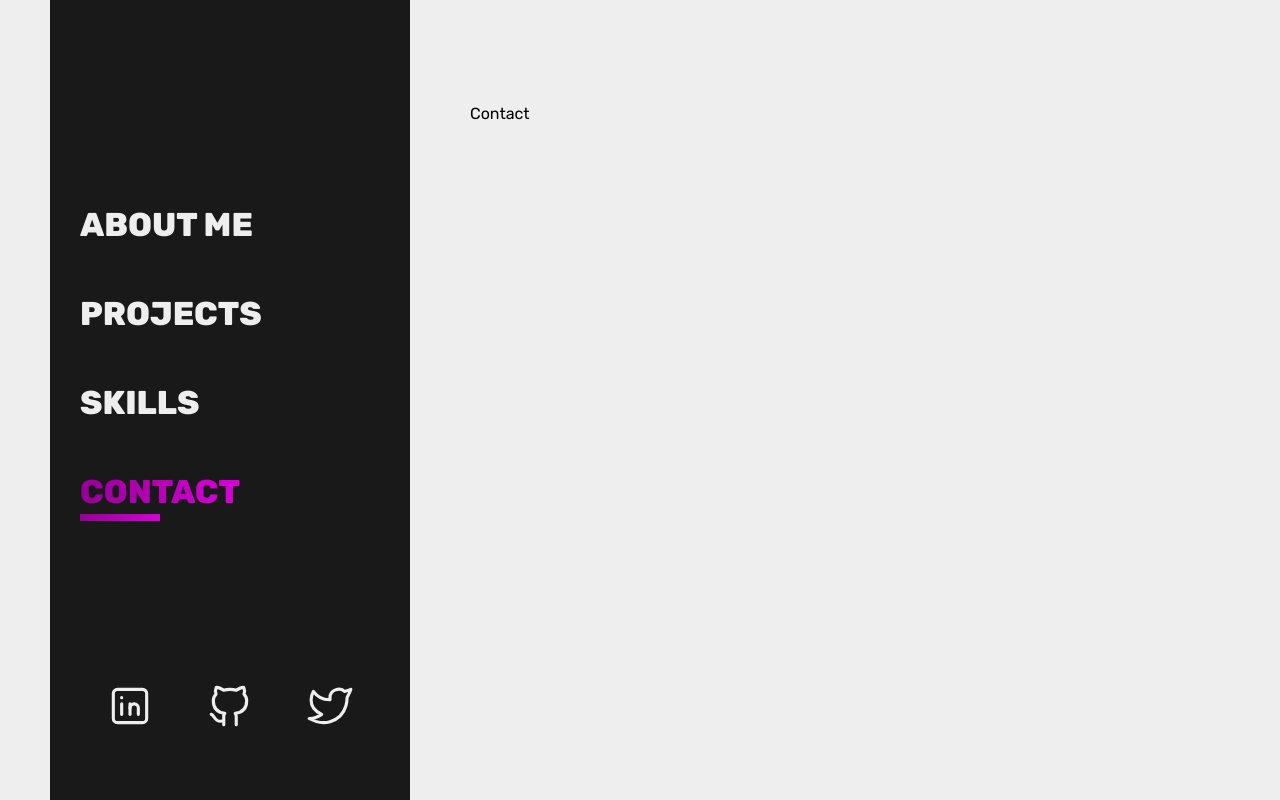
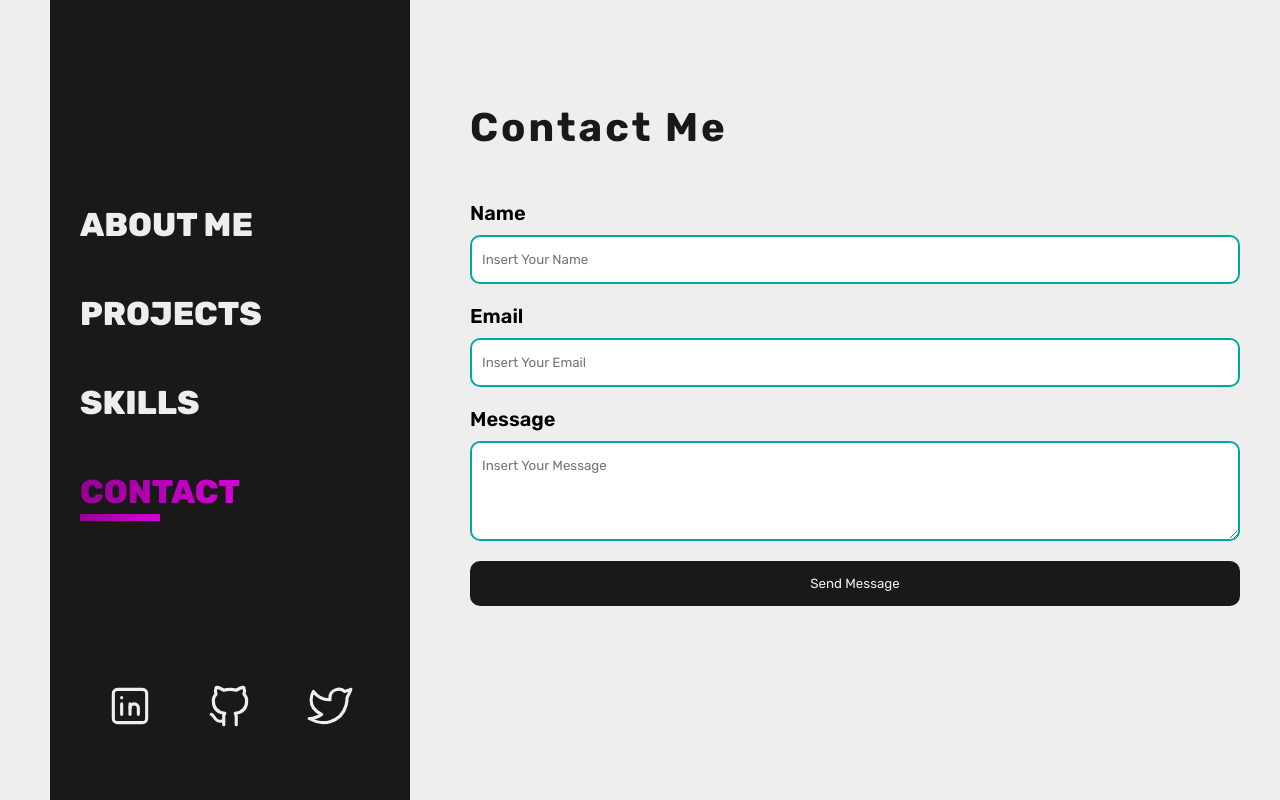
Before and after one commit to Alvarotloc/portfolio-personal, a React (Vite) app: page /contact in a window 1280 px wide. Built offline with nearby package versions, Linux system fonts and the light colour scheme.

Commit message:
Formulario añadido y enviando emails

```diff
--- a/package.json
+++ b/package.json
@@ -8,6 +8,7 @@
     "preview": "vite preview"
   },
   "dependencies": {
+    "emailjs-com": "^3.2.0",
     "react": "^18.0.0",
     "react-dom": "^18.0.0",
     "react-router-dom": "^6.3.0"
--- a/src/pages/Contact.tsx
+++ b/src/pages/Contact.tsx
@@ -1,6 +1,55 @@
+import React, { useState } from 'react';
+import emailjs from 'emailjs-com';
 const Contact = ():JSX.Element => {
+    const [error, setError] = useState<boolean>(false);
+    const [success, setSuccess] = useState<boolean>(false);
+    const [name, setName] = useState<string>('');
+    const [email, setEmail] = useState<string>('');
+    const [message, setMessage] = useState<string>('');
+
+    const handleSubmit = (e:any) => {
+        e.preventDefault();
+        if([name,email,message].includes('')){
+            return setError(true);
+        }
+        setError(false);
+        emailjs.sendForm('service_lmjp1ug','template_ql9muco',e.target,'lefJdBxno__jgOd8Y')
+        .then(res => {
+            if(res.status === 200){
+                setSuccess(true);
+                setEmail('');
+                setMessage('');
+                setName('');
+                setTimeout(() => {
+                    setSuccess(false);
+                }, 4000);
+            }
+        })
+        .catch(error => console.log(error));
+    }
   return (
-    <div>Contact</div>
+    <section id="contact">
+        <h1>Contact Me</h1>
+        {error && <p id="error">All the fields are required</p>}
+        {success && <p id="success">Email sent successfully</p>}
+        <form onSubmit={handleSubmit}>
+            <fieldset>
+                <div className="field">
+                    <label htmlFor="name">Name</label>
+                    <input type="text" name="name" placeholder="Insert Your Name" value={name} onChange={(e) => setName(e.target.value)}/>
+                </div>
+                <div className="field">
+                    <label htmlFor="email">Email</label>
+                    <input type="email" name="email" placeholder="Insert Your Email" value={email} onChange={(e) => setEmail(e.target.value)}/>
+                </div>
+                <div className="field">
+                    <label htmlFor="message">Message</label>
+                    <textarea name="message" placeholder="Insert Your Message" value={message} onChange={(e) => setMessage(e.target.value)}></textarea>
+                </div>
+                <input type="submit" value="Send Message" />
+            </fieldset>
+        </form>
+    </section>
   )
 }
 
--- a/src/styles/index.css
+++ b/src/styles/index.css
@@ -7,6 +7,7 @@
   padding: 0;
   appearance: none;
   font-family: "Rubik", sans-serif;
+  appearance: none;
 }
 html {
   font-size: 62.5%;
@@ -22,9 +23,6 @@ body {
   /* Esto lo que hace es que 1rem equivalga a 10px */
   background-color: var(--fondo-gris);
 }
-/* #layout {
-  display: flex;
-} */
 .side-bar {
   background-color: var(--fondo-oscuro);
   height: 100vh;
@@ -161,6 +159,66 @@ h1{
   width: 100%;
   background: linear-gradient(to right, rgb(0, 168, 160), rgb(0, 223, 211));
 }
+
+#contact fieldset{
+  border: none;
+}
+#contact form{
+  margin-top: 5rem;
+}
+.field{
+  display: flex;
+  flex-direction: column;
+  margin-bottom: 2rem;
+}
+label{
+  font-size: 2rem;
+  font-weight: 600;
+  margin-bottom: 1rem;
+}
+.field input, .field textarea{
+  padding: 1.5rem 0 1.5rem 1rem;
+  border: .2rem solid rgb(0, 168, 160);
+  border-radius: 1rem;
+}
+.field textarea{
+  height: 10rem;
+}
+input[type='submit']{
+  width: 100%;
+  border-radius: 1rem;
+  padding: 1.5rem 0;
+  border: none;
+  background-color: var(--fondo-oscuro);
+  color: var(--fondo-gris);
+  cursor: pointer;
+}
+#error, #success{
+  text-align: center;
+  background-color: rgb(243, 52, 52);
+  border: .4rem solid rgb(175, 52, 52);
+  padding: 1.8rem 0;
+  text-transform: uppercase;
+  color: var(--fondo-gris);
+}
+#success{
+  background-color: rgb(52, 151, 243);
+  border: .4rem solid rgb(52, 85, 175);
+}
+
+
+
+
+
+
+
+
+
+
+
+
+
+
 @media (max-width: 990px) {
   .side-bar {
     left: -45rem;
```
Also changed, not shown: 1 other file (tests, documents, lock files or other folders).
